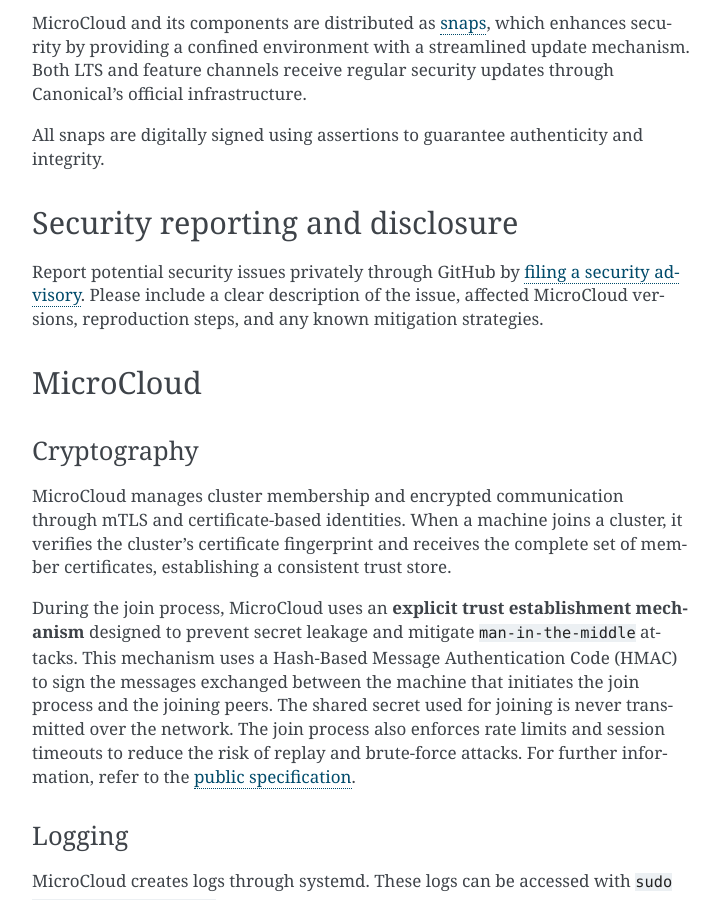
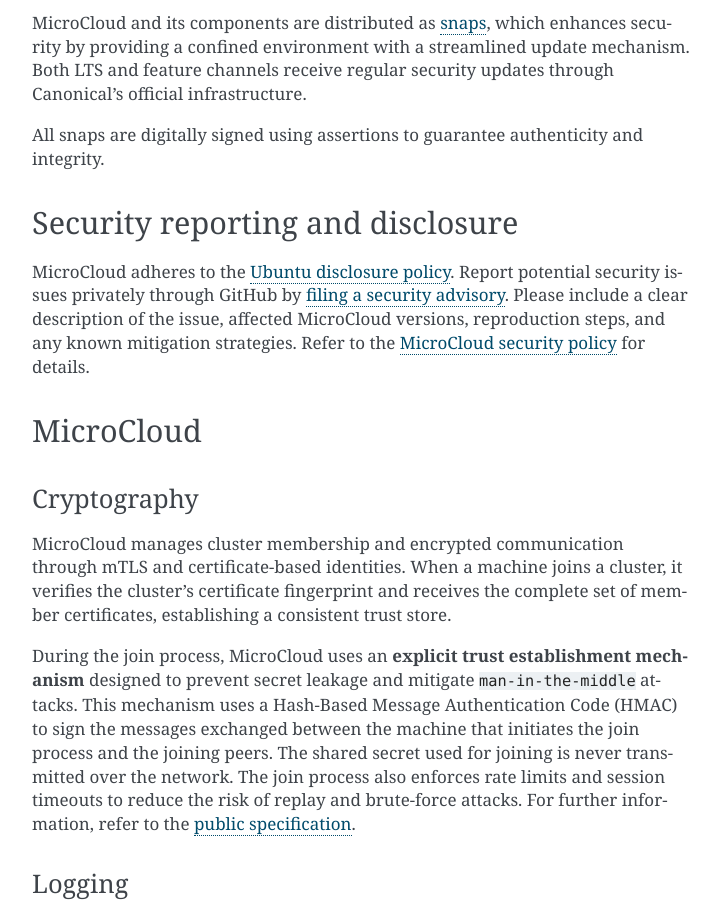
Before and after one commit to canonical/microcloud, a Sphinx documentation site: the page built from doc/explanation/security.md, in a window 1280 px wide and 900 px high, scrolled down 685 px. Shown: the whole window, without its empty margins (388-1108 px from the left). Built offline with Sphinx 7.4.7, drawn with Linux system fonts in a browser that asks for light colours; the version number could not be read and is left out; comment, search, counter and statistics services are not loaded; cross-references to code outside the pages are shown as plain code.

Commit message:
doc: add links to security reporting policies
Signed-off-by: Elijah Greenstein <elijah.greenstein@canonical.com>
(cherry picked from commit 27bdc62a3e273273094930ba8605e9f585ea7902)

```diff
--- a/doc/explanation/security.md
+++ b/doc/explanation/security.md
@@ -26,7 +26,7 @@
 (exp-security-reporting)=
 ## Security reporting and disclosure
 
-Report potential security issues privately through GitHub by [filing a security advisory](https://github.com/canonical/microcloud/security/advisories/new). Please include a clear description of the issue, affected MicroCloud versions, reproduction steps, and any known mitigation strategies.
+MicroCloud adheres to the [Ubuntu disclosure policy](https://ubuntu.com/security/disclosure-policy). Report potential security issues privately through GitHub by [filing a security advisory](https://github.com/canonical/microcloud/security/advisories/new). Please include a clear description of the issue, affected MicroCloud versions, reproduction steps, and any known mitigation strategies. Refer to the [MicroCloud security policy](https://github.com/canonical/microcloud/blob/main/SECURITY.md) for details.
 
 (exp-security-microcloud)=
 ## MicroCloud
```
